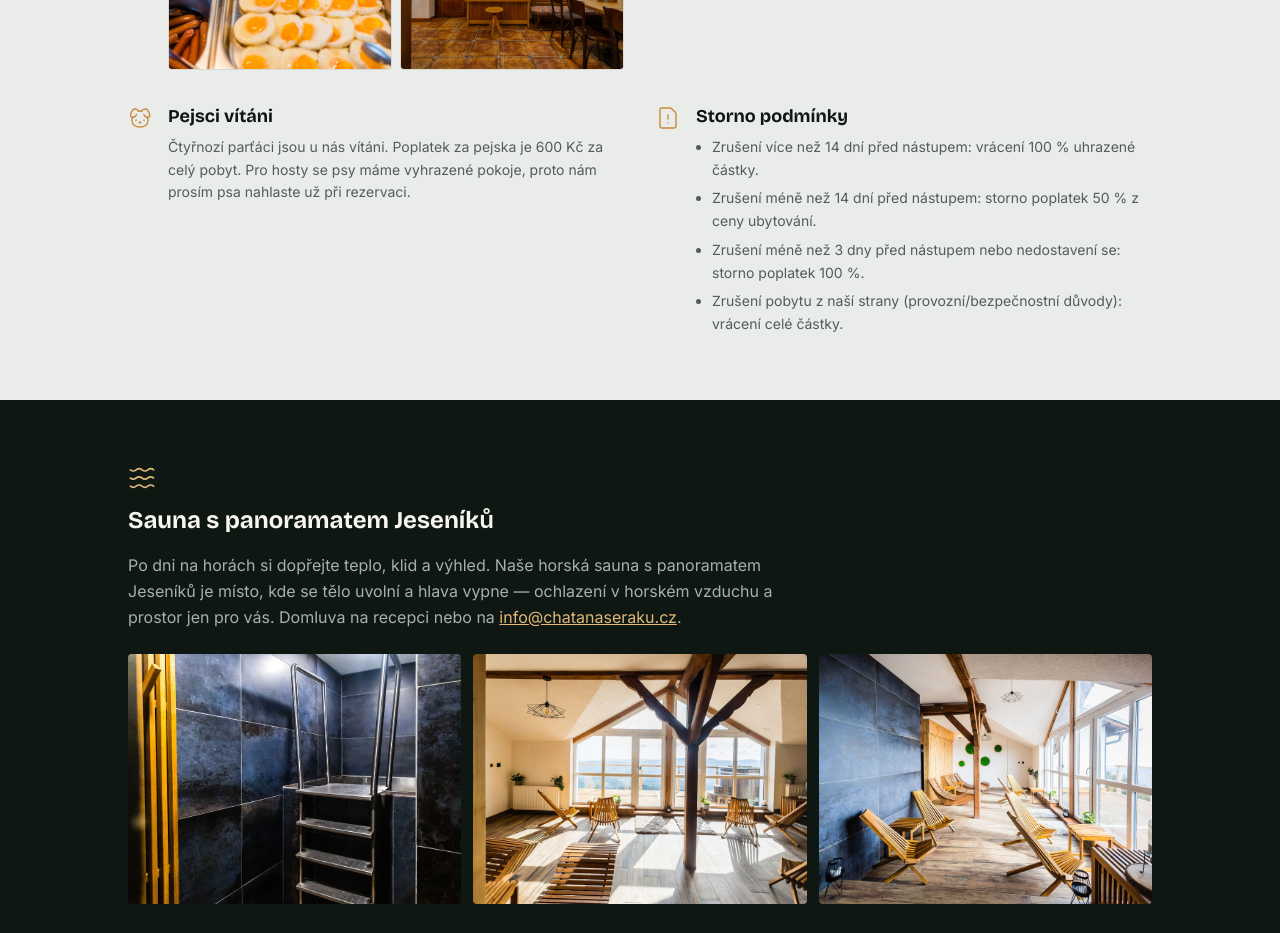
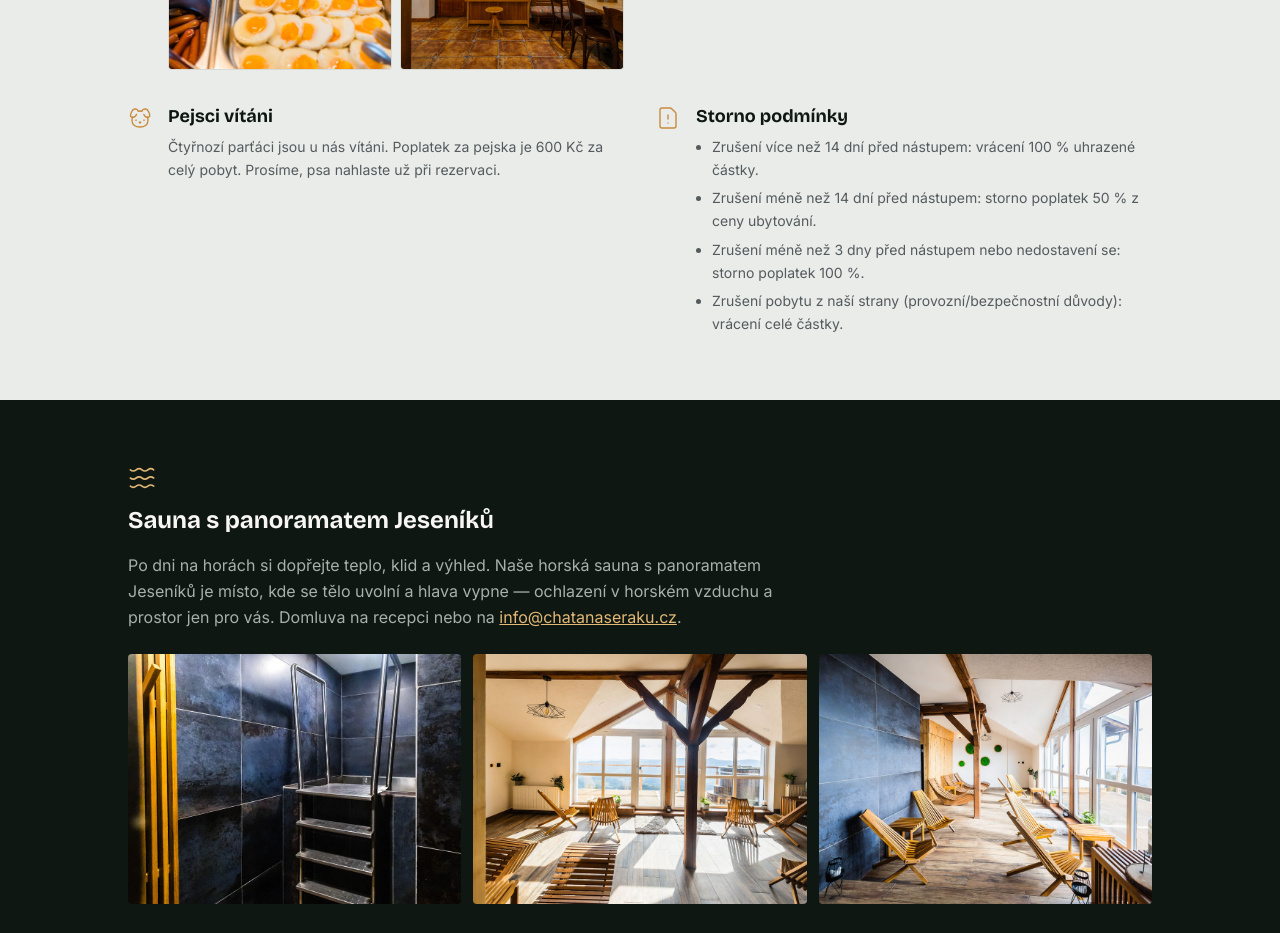
Before and after one commit to Veruniques/chata-serak-web, a Next.js app: page /ubytovani in a window 1280 px wide. Shown: the part 2480-3413 px from the top of the page. Built offline with nearby package versions, Linux system fonts and the light colour scheme; no server answers.

Commit message:
Ubytování: zjednodušit text o pejscích
Co-Authored-By: Claude Opus 5.5 <noreply@anthropic.com>
Claude-Session: https://claude.ai/code/session_018pu4m4i4jauAt6njhSVAhG

```diff
--- a/app/ubytovani/page.tsx
+++ b/app/ubytovani/page.tsx
@@ -257,8 +257,8 @@ export default function Ubytovani() {
                   </h3>
                   <p className="text-[var(--granite-600)] leading-relaxed text-sm">
                     Čtyřnozí parťáci jsou u nás vítáni. Poplatek za pejska je
-                    600 Kč za celý pobyt. Pro hosty se psy máme vyhrazené
-                    pokoje, proto nám prosím psa nahlaste už při rezervaci.
+                    600 Kč za celý pobyt. Prosíme, psa nahlaste už při
+                    rezervaci.
                   </p>
                 </div>
               </div>
```
